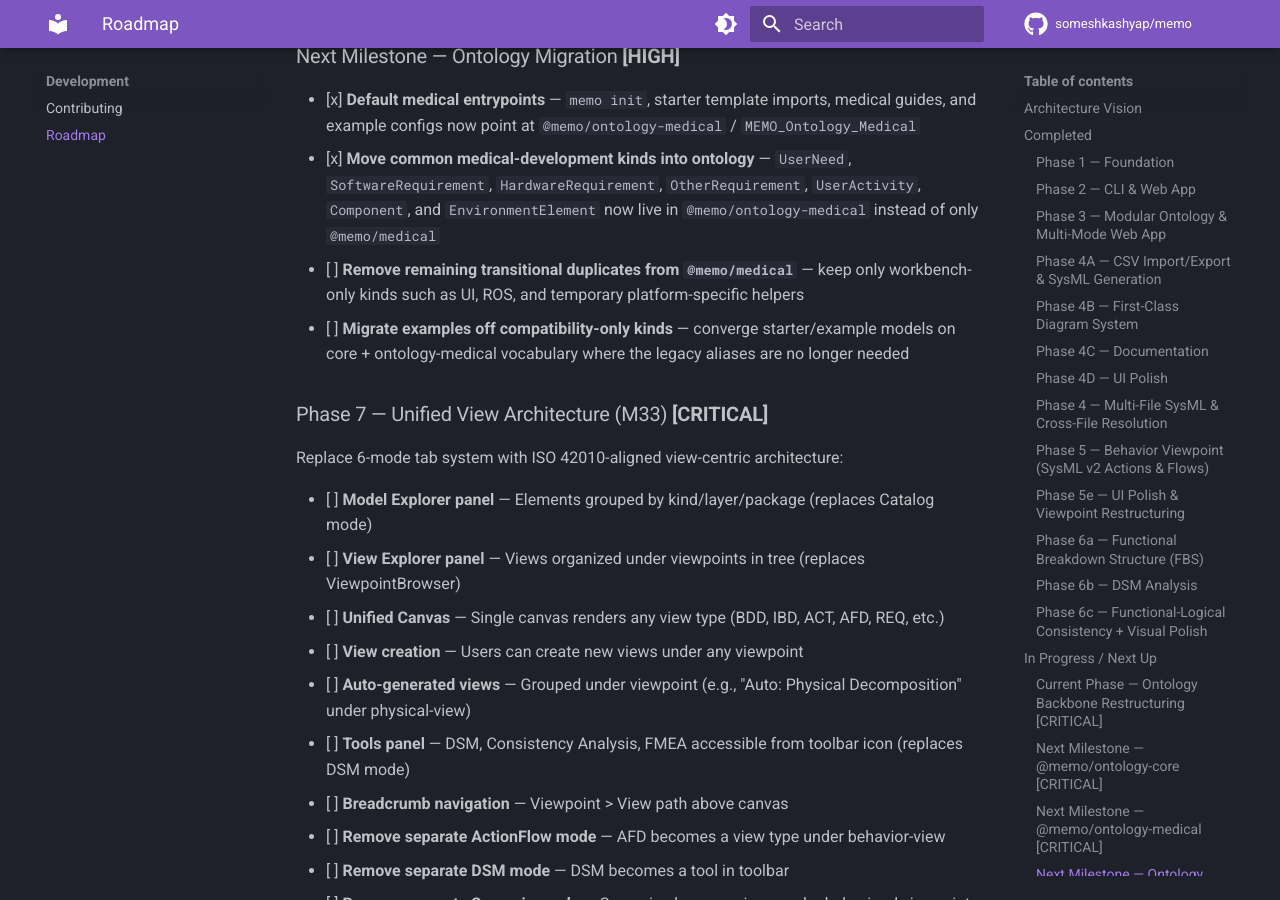
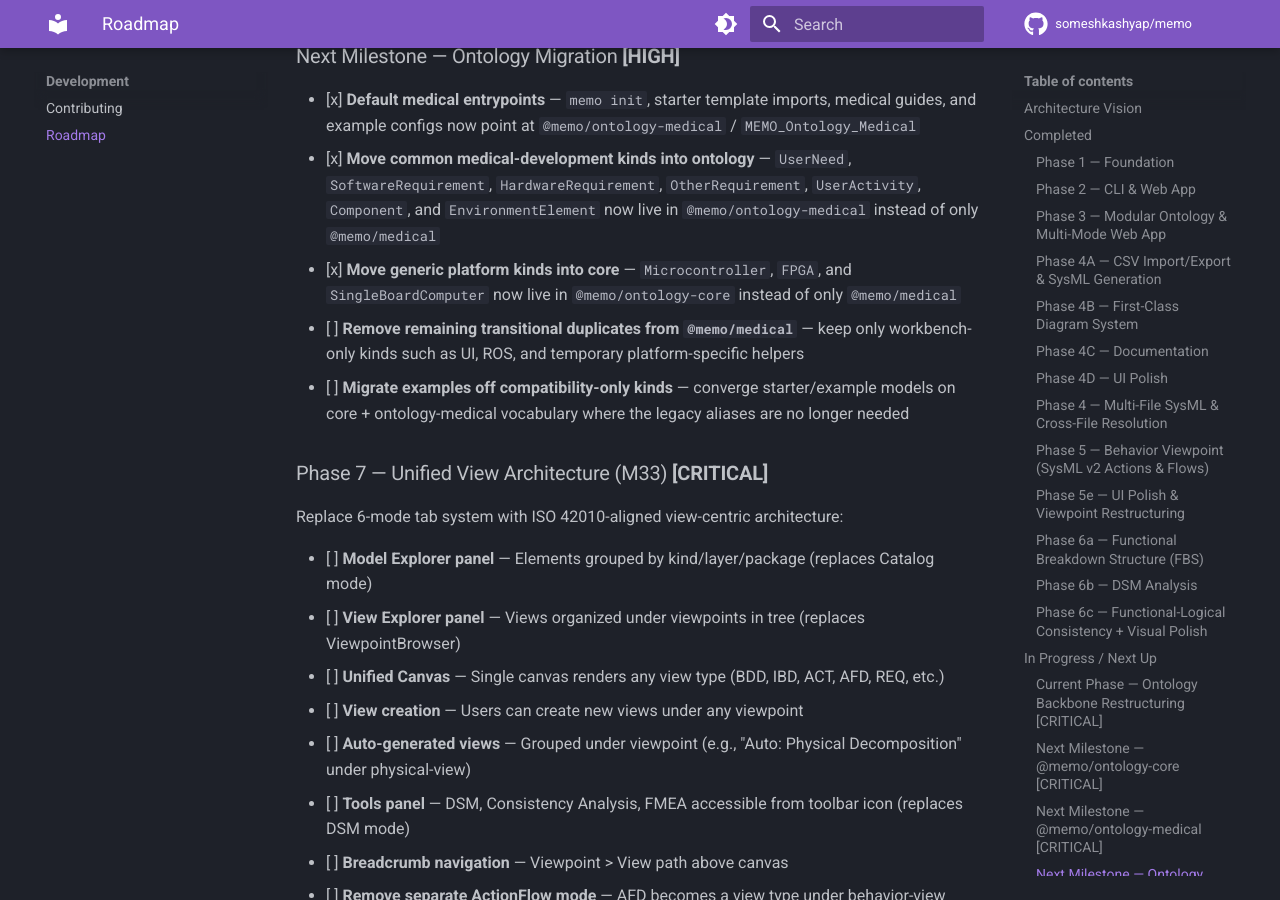
Before and after one commit to memoarchitect/memo-architect, an MkDocs documentation site: the page built from docs/development/roadmap.md, in a window 1280 px wide and 900 px high, scrolled down 6373 px. Built offline with MkDocs 1.6.1 and Material for MkDocs 9.7.7, drawn with Linux system fonts in a browser that asks for light colours; comment, search, counter and statistics services are not loaded.

Commit message:
Move platform kinds into ontology core

```diff
--- a/docs/development/roadmap.md
+++ b/docs/development/roadmap.md
@@ -180,6 +180,7 @@ Refactor the ontology roadmap so MEMO has a clean base ontology plus a standards
 
 - [x] **Default medical entrypoints** — `memo init`, starter template imports, medical guides, and example configs now point at `@memo/ontology-medical` / `MEMO_Ontology_Medical`
 - [x] **Move common medical-development kinds into ontology** — `UserNeed`, `SoftwareRequirement`, `HardwareRequirement`, `OtherRequirement`, `UserActivity`, `Component`, and `EnvironmentElement` now live in `@memo/ontology-medical` instead of only `@memo/medical`
+- [x] **Move generic platform kinds into core** — `Microcontroller`, `FPGA`, and `SingleBoardComputer` now live in `@memo/ontology-core` instead of only `@memo/medical`
 - [ ] **Remove remaining transitional duplicates from `@memo/medical`** — keep only workbench-only kinds such as UI, ROS, and temporary platform-specific helpers
 - [ ] **Migrate examples off compatibility-only kinds** — converge starter/example models on core + ontology-medical vocabulary where the legacy aliases are no longer needed
 
```
Also changed, not shown: 3 other files.
